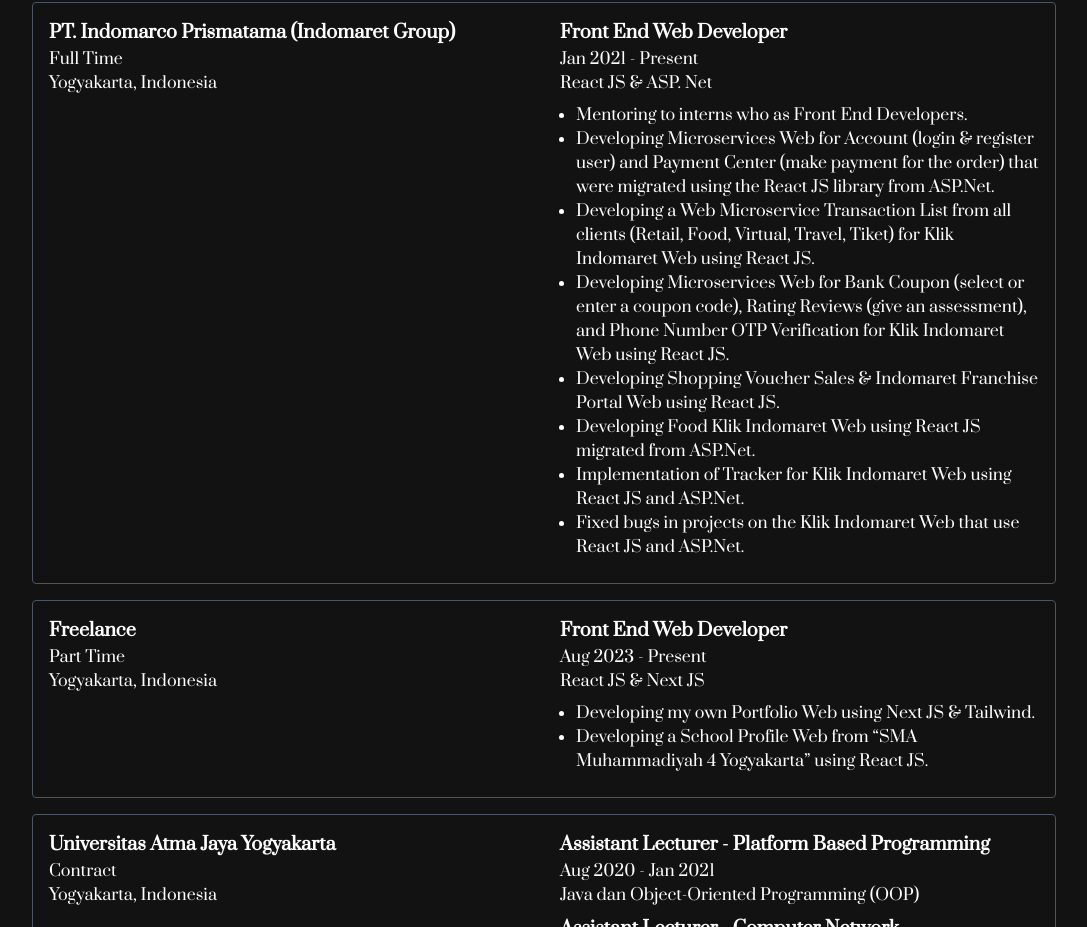
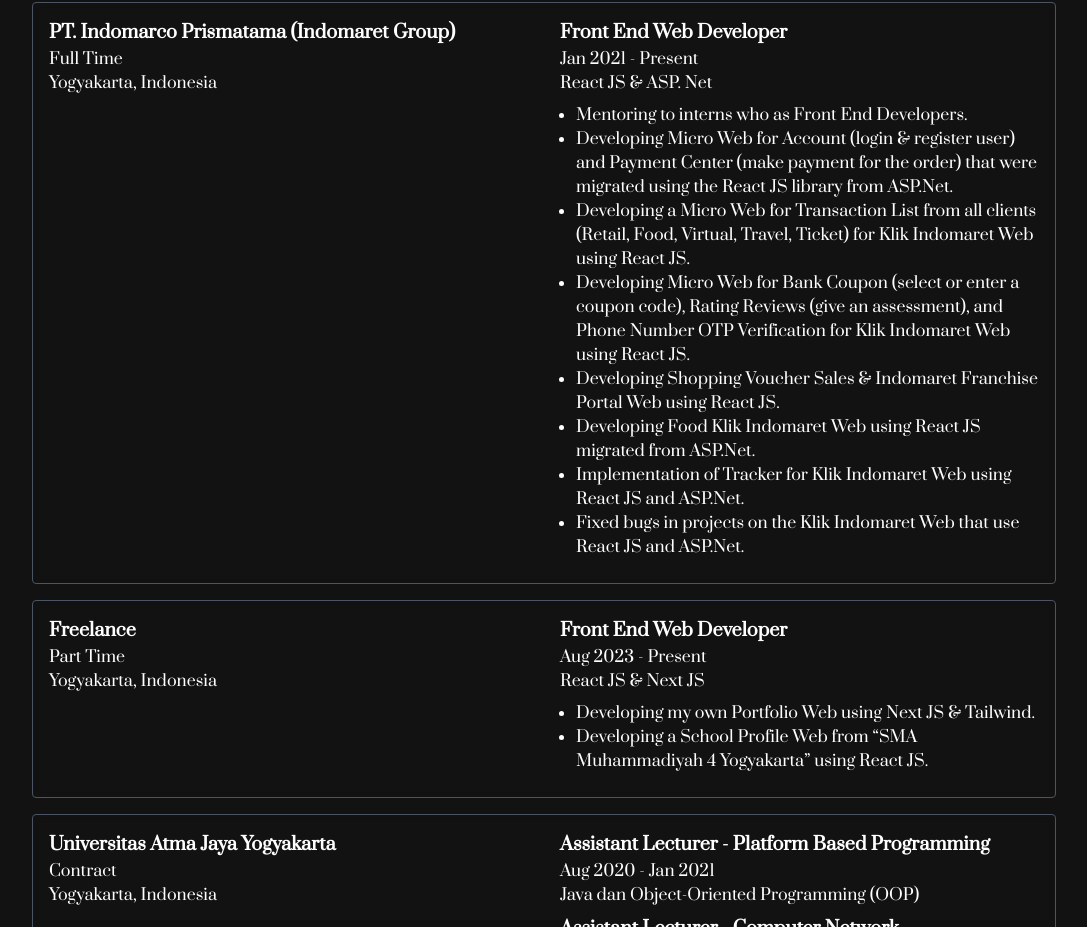
Before and after one commit to nattevagon/NextJSPortfolios, a Next.js app: page / in a window 1280 px wide. Shown: the part 1176-2103 px from the top of the page, without its empty margins (96-1183 px from the left). Built offline with nearby package versions, Linux system fonts and the light colour scheme; a web font is replaced by a local one.

Commit message:
[FE] [Dev] Update About Content #Natte

```diff
--- a/components/About.tsx
+++ b/components/About.tsx
@@ -47,9 +47,9 @@
                 <div>React JS & ASP. Net</div>
                 <ul className="mt-2 list-disc pl-4">
                   <li>Mentoring to interns who as Front End Developers.</li>
-                  <li>Developing Microservices Web for Account (login & register user) and Payment Center (make payment for the order) that were migrated using the React JS library from ASP.Net.</li>
-                  <li>Developing a Web Microservice Transaction List from all clients (Retail, Food, Virtual, Travel, Tiket) for Klik Indomaret Web using React JS.</li>
-                  <li>Developing Microservices Web for Bank Coupon (select or enter a coupon code), Rating Reviews (give an assessment), and Phone Number OTP Verification for Klik Indomaret Web using React JS.</li>
+                  <li>Developing Micro Web for Account (login & register user) and Payment Center (make payment for the order) that were migrated using the React JS library from ASP.Net.</li>
+                  <li>Developing a Micro Web for Transaction List from all clients (Retail, Food, Virtual, Travel, Ticket) for Klik Indomaret Web using React JS.</li>
+                  <li>Developing Micro Web for Bank Coupon (select or enter a coupon code), Rating Reviews (give an assessment), and Phone Number OTP Verification for Klik Indomaret Web using React JS.</li>
                   <li>Developing Shopping Voucher Sales & Indomaret Franchise Portal Web using React JS.</li>
                   <li>Developing Food Klik Indomaret Web using React JS migrated from ASP.Net.</li>
                   <li>Implementation of Tracker for Klik Indomaret Web using React JS and ASP.Net.</li>
```
